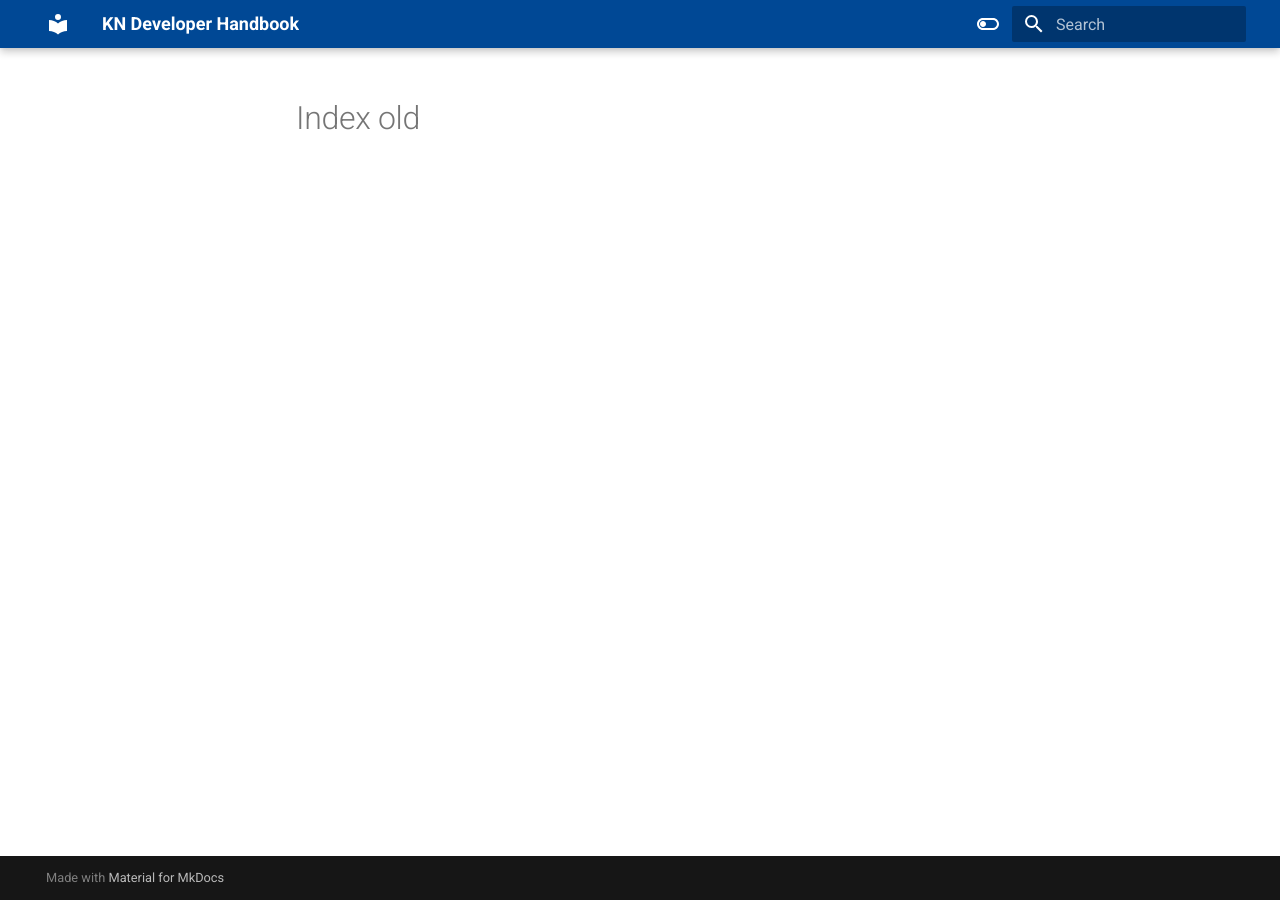
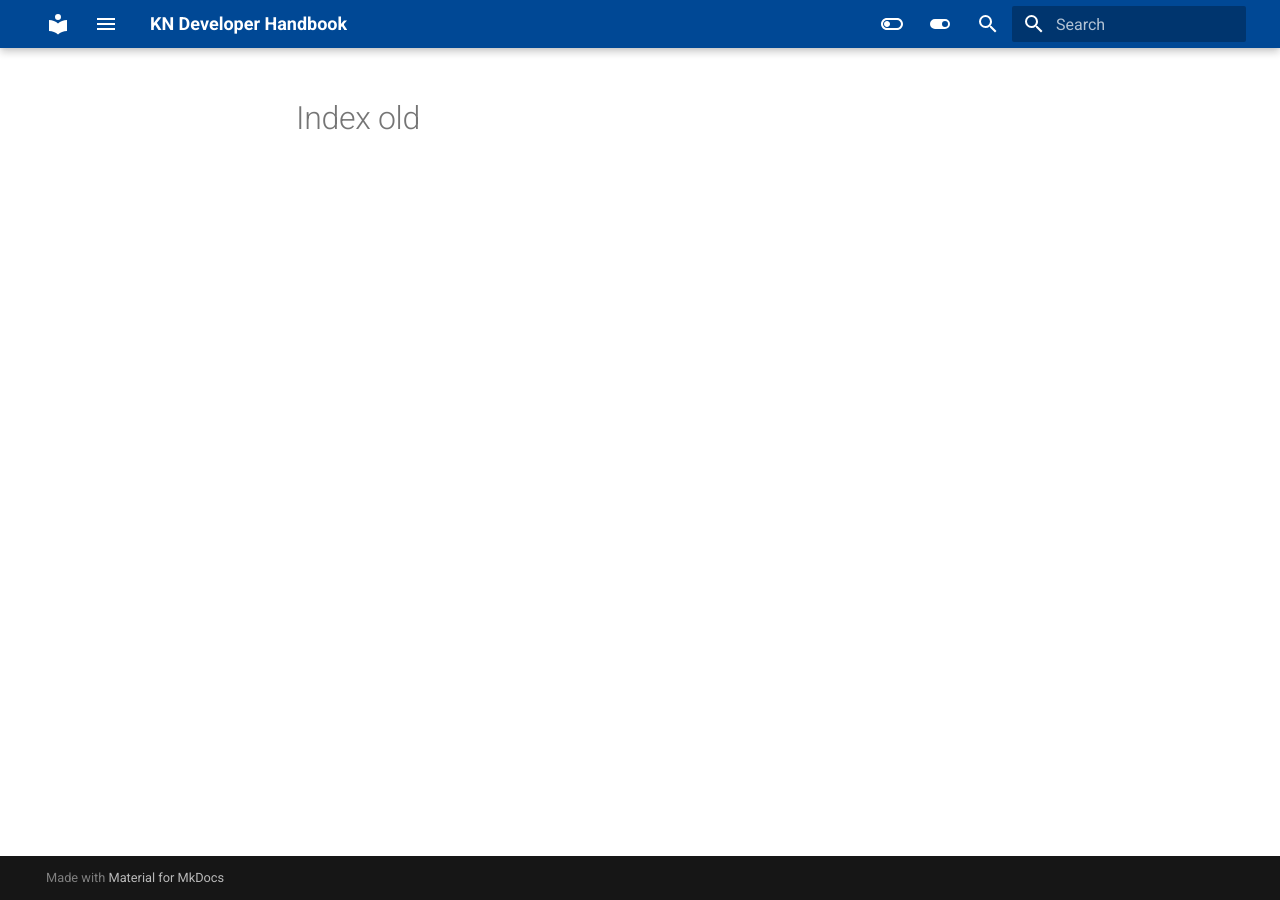
Before and after one commit to healers2004/mkdocs-dev-docs, an MkDocs documentation site: the page built from docs/index_old.md, in a window 1280 px wide. Built offline with MkDocs 1.6.1 and Material for MkDocs 9.7.7, drawn with Linux system fonts in a browser that asks for light colours; old or Windows-style settings are respelled for this version of MkDocs.

Commit message:
ensured menu button is always visible (not fixed)

```diff
--- a/docs/stylesheets/extra.css
+++ b/docs/stylesheets/extra.css
@@ -23,38 +23,16 @@
   display: none; /* Hide the top menu bar */
 }
 
-/* Ensure the header is not overlapping with other elements */
-.md-header {
-  position: relative;
-  z-index: 1000;
+/* Ensure the hamburger menu is visible even in full screen mode */
+.md-header__button .md-icon {
+  display: block !important; /* Override any other display settings */
+  visibility: visible !important; /* Ensure it is visible */
+  font-size: 24px; /* Adjust the size as needed */
+  color: #fff; /* Change the color as needed */
 }
 
-/* Make sure the hamburger menu icon stays visible */
-.md-header .md-icon--menu {
-  position: fixed;
-  top: 16px; /* Adjust based on your header padding/margin */
-  left: 16px; /* Adjust based on your header padding/margin */
-  z-index: 1100; /* Ensure it stays above other elements */
+/* Ensure the header button containing the icon is also visible */
+.md-header__button {
+  display: block !important; /* Override any other display settings */
+  visibility: visible !important; /* Ensure it is visible */
 }
-
-/* Hide the "Home" text in full screen mode */
-@media screen and (max-width: 76.25em) { /* Adjust based on your breakpoints */
-  .md-header .md-nav__title {
-      display: none;
-  }
-
-  .md-header .md-icon--menu {
-      position: absolute;
-      top: 16px;
-      left: 16px;
-  }
-}
-
-/* Additional adjustments to ensure the icon doesn't overlap */
-@media screen and (max-width: 600px) { /* Adjust based on your breakpoints */
-  .md-header .md-icon--menu {
-      position: absolute;
-      top: 16px;
-      left: 16px;
-  }
-}
```
